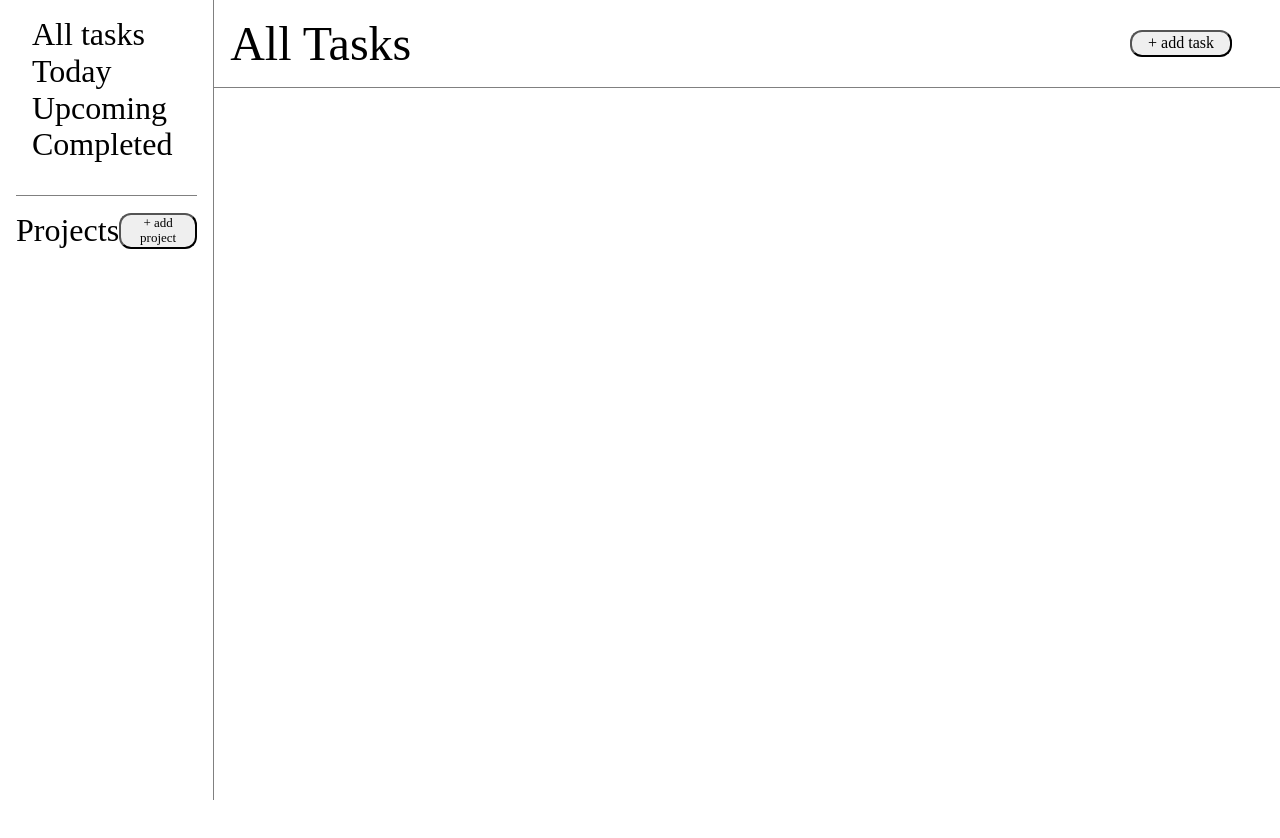
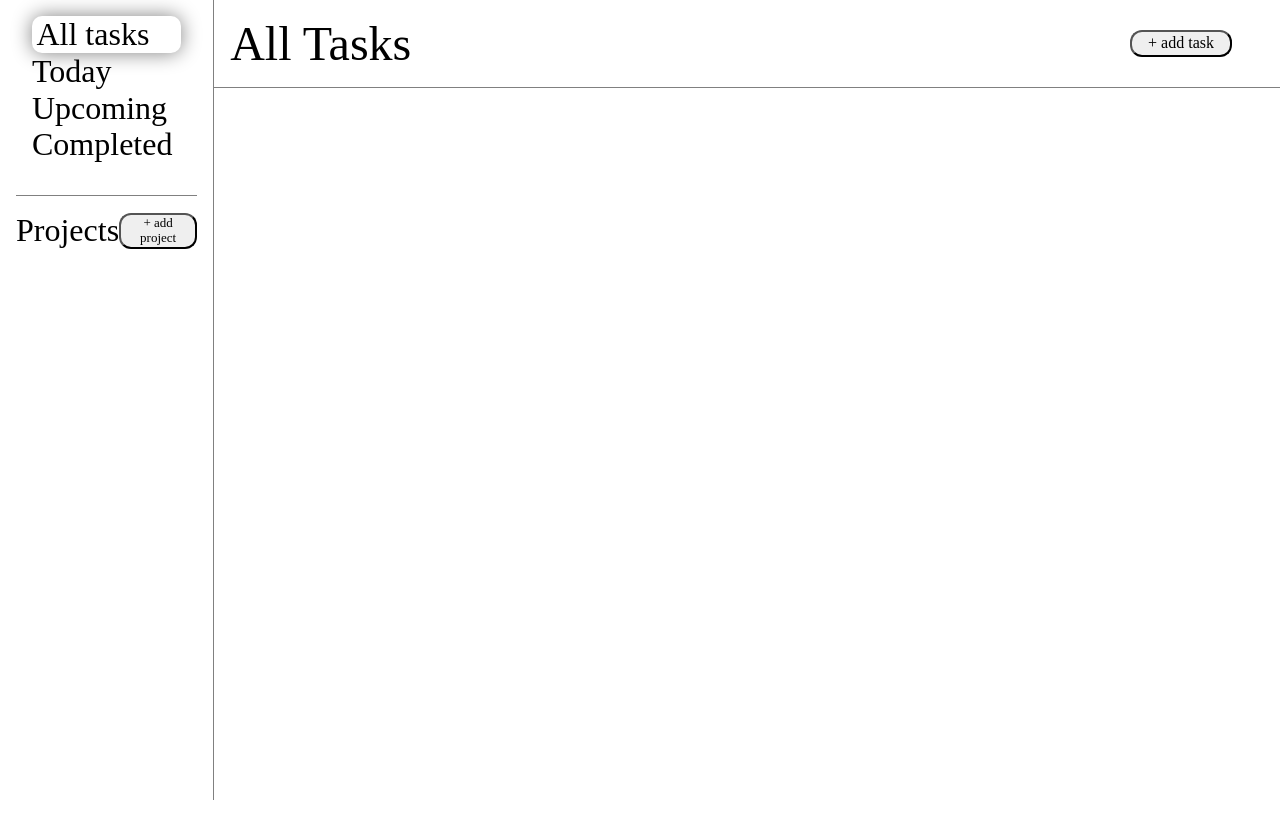
Before and after one commit to dazenpc/odin-to-do, a website built with webpack: page src/template.html in a window 1280 px wide. In both pictures the pointer is over the item "All tasks". Built offline with nearby package versions, Linux system fonts and the light colour scheme.

Commit message:
feat: add styles to default nav bar

```diff
--- a/src/style.css
+++ b/src/style.css
@@ -117,7 +117,19 @@ textarea {
     padding-left: 3%;
 }
 
-.user-created-item:active, .user-created-item:visited {
+.user-created-item:active {
     color: gray;
     font-weight: bolder;
 }
+
+.quick-links li:hover {
+    cursor: pointer;
+    box-shadow: 0 0 20px gray;
+    border-radius: 10px;
+    padding-left: 3%;
+}
+
+.quick-links li:active {
+    color: gray;
+    font-weight: bolder;
+}
```
